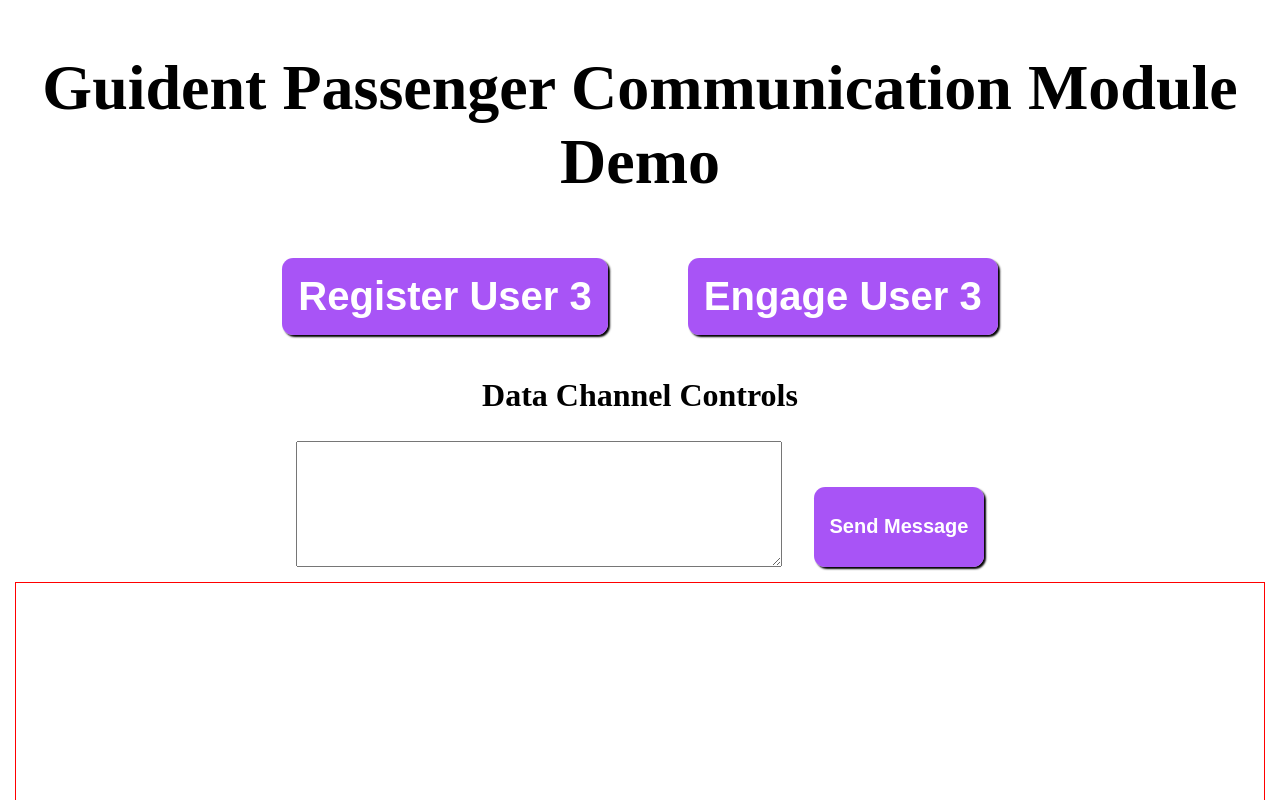
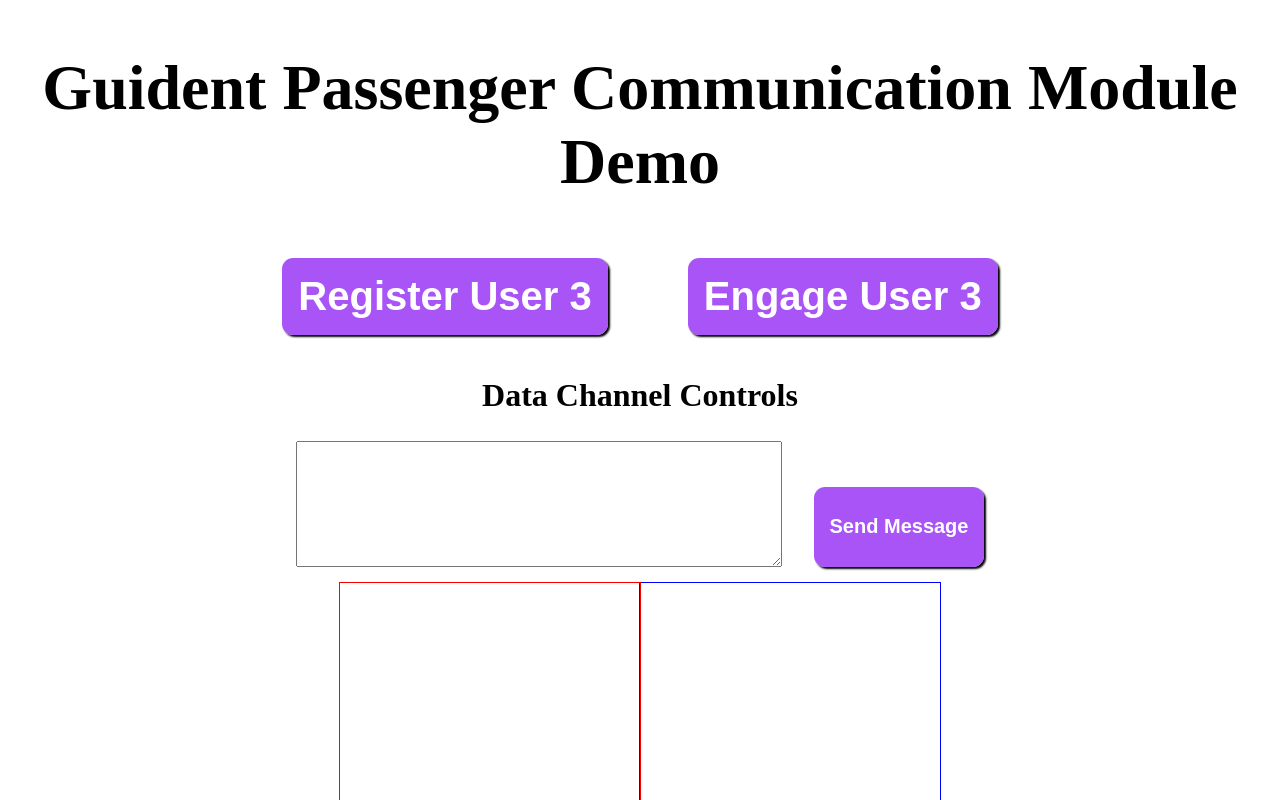
Before and after one commit to guident/webrtc-workshop, an Angular app in the folder newGeneralStateMachine/: page / in a window 1280 px wide. Shown: the top 800 px of the page. Built offline with nearby package versions, Linux system fonts and the light colour scheme; no server answers.

Commit message:
Fixed video layout

```diff
--- a/newGeneralStateMachine/src/app/app.component.css
+++ b/newGeneralStateMachine/src/app/app.component.css
@@ -232,6 +232,8 @@
 
 .user3-videos {
   position: relative;
+  display: flex;
+  justify-content: center;
   /* outline: solid pink 1px; */
 }
 
@@ -241,8 +243,8 @@
 
 .remote-video {
   outline: solid red 1px;
-  width: 100%;
-  height: auto;
+  /* width: 100%;
+  height: auto; */
   max-height: 30rem;
   aspect-ratio: 4 / 3;
   z-index: 3;
@@ -250,9 +252,9 @@
 
 .local-video {
   outline: solid blue 1px;
-  position: absolute;
-  right: 1rem;
-  bottom: 1rem;
+  /* position: absolute; */
+  /* right: 1rem;
+  bottom: 1rem; */
   aspect-ratio: 4 / 3;
 }
 
--- a/newGeneralStateMachine/src/app/app.component.ts
+++ b/newGeneralStateMachine/src/app/app.component.ts
@@ -36,7 +36,7 @@
 
   sendMessageToPeer(){
     let text = (document.getElementById("dataMsg") as HTMLTextAreaElement).value;
-    text = JSON.stringify(text);
+    // text = JSON.stringify(text);
     this.user3.sendMessage(text);
   }
 
```
